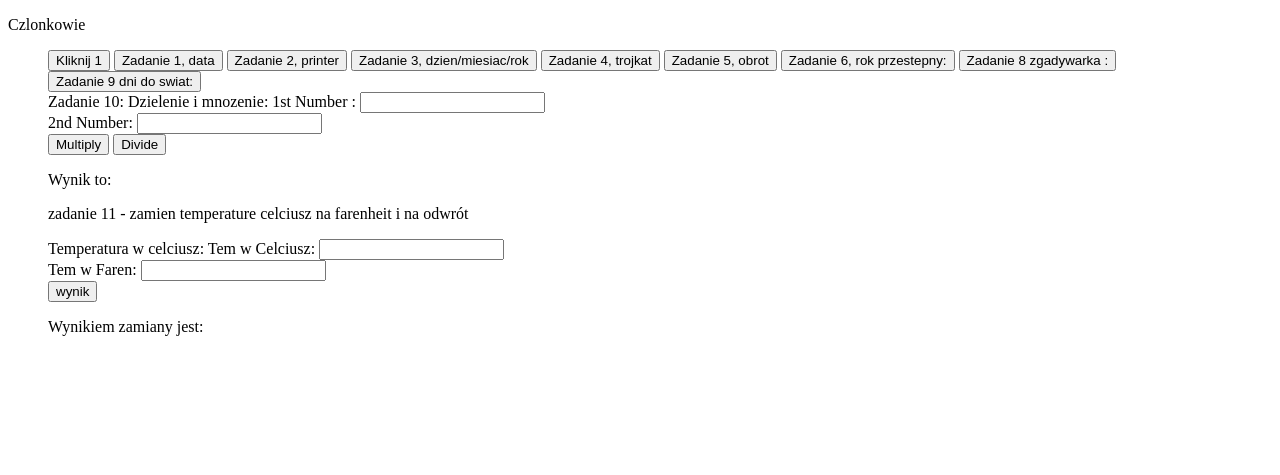
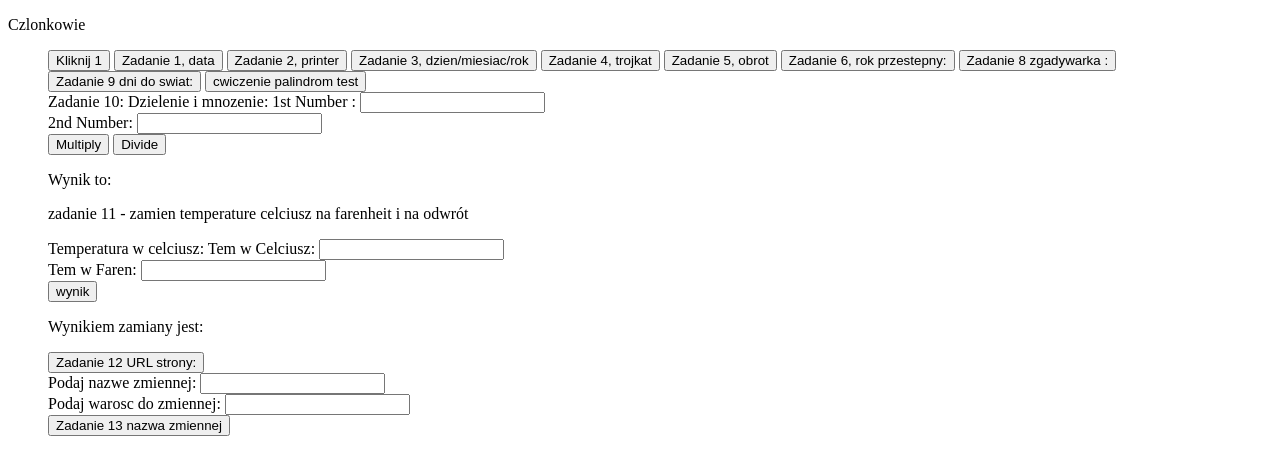
Before and after one commit to Miecznik/DjangoJavascript, a Django app: page /NaukaApki/ in a window 1280 px wide. Shown: the top 475 px of the page. Run offline with Django 4.2, Linux system fonts and the light colour scheme.

Commit message:
Nauka JS w Django Project

```diff
--- a/Koty/static/naukaJS.js
+++ b/Koty/static/naukaJS.js
@@ -137,3 +137,24 @@ function celToFar() {
     document.getElementById("wynikCelciusz").innerHTML = (faren-32)/9;
     document.getElementById("wynikFaren").innerHTML = celciusz/5;
 }
+ // cwiczenia z palindromu
+function pali() {
+    test = "ababa"
+    test1 = test[0];
+    alert(test1);
+}
+
+//12. Write a JavaScript program to get the website URL (loading page).  Go to the editor
+
+function adress() {
+    alert(document.URL)
+}
+
+//13. Write a JavaScript exercise to create a variable using a user-defined name.  Go to the editor
+
+function nazwaZmiennej() {
+    var nazwa = document.getElementById("nazwaZmiennej").value;
+    var wartosc = document.getElementById("wartosc").value;
+    this[nazwa] = wartosc;
+    alert(this[nazwa])
+}
--- a/Koty/templates/Koty.html
+++ b/Koty/templates/Koty.html
@@ -25,7 +25,9 @@
     <button onclick="rokPrzestepny()"> Zadanie 6, rok przestepny:</button>
     <button onclick="zgadywarka()"> Zadanie  8 zgadywarka :</button>
     <button onclick="dniDoSwiat()"> Zadanie 9 dni do swiat: </button>
-    <form>
+    <button onclick="pali()"> cwiczenie palindrom test </button>
+
+   <form>
     Zadanie 10: Dzielenie i mnozenie:
 1st Number : <input type="text" id="firstNumber" /><br>
 2nd Number: <input type="text" id="secondNumber" /><br>
@@ -50,4 +52,19 @@
     <span id="wynikFaren"></span>
 
     </span>
+
+    <button onclick="adress()"> Zadanie 12 URL strony: </button>
+
+<form>
+Podaj nazwe zmiennej:
+    <input type="text" id="nazwaZmiennej"/><br>
+Podaj warosc do zmiennej:
+    <input type="text" id="wartosc"/><br>
+
+
+</form>
+
+    <button onclick="nazwaZmiennej()"> Zadanie 13 nazwa zmiennej </button>
+
+
 {% endblock %}
```
